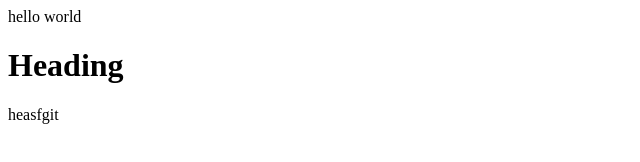
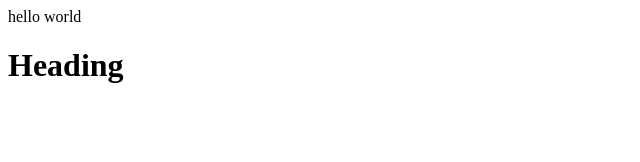
Before and after one commit to abdulaziz18/test_repo, a plain HTML site: page index.html in a window 1280 px wide. Shown: the full height of the page, 0-640 px from the left. Drawn offline with Linux system fonts and the light colour scheme.

```diff
--- a/index.html
+++ b/index.html
@@ -1,5 +1,5 @@
 <html>
     <p>hello world</p>
     <h1>Heading</h1>
-    heasfgit
+
 </html>
```
